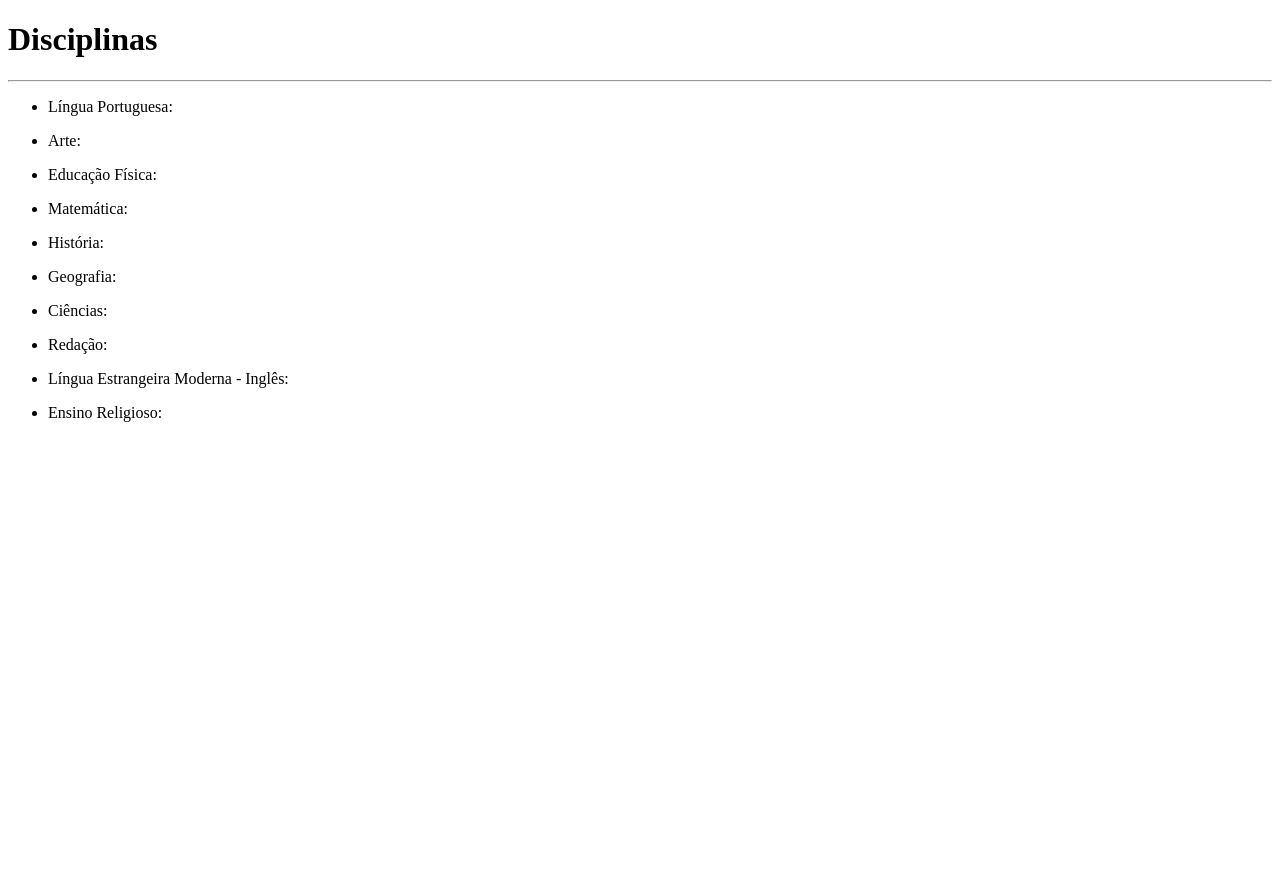
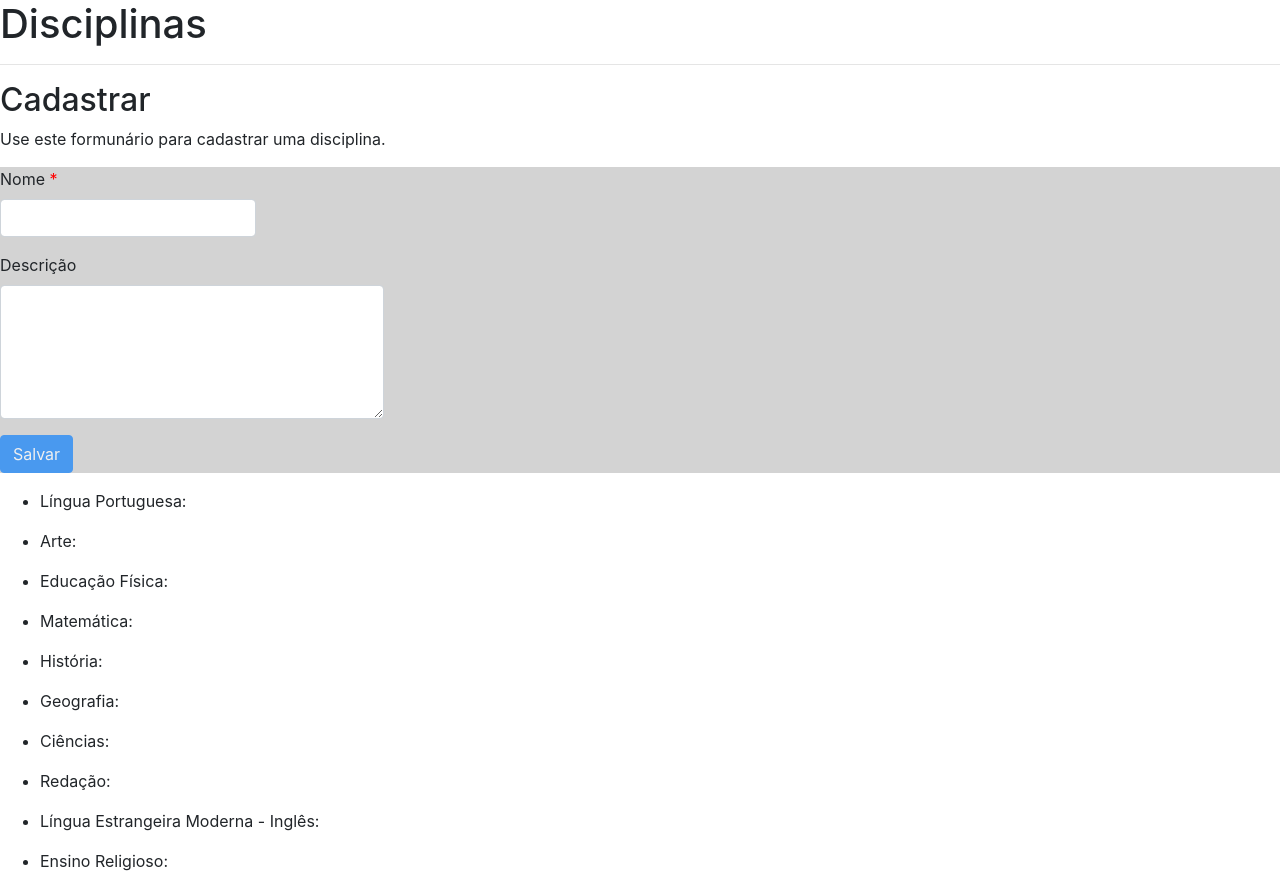
Before and after one commit to MatheusRGuedes/angular-escola, an Angular app: page / in a window 1280 px wide. Before the commit the page ends 800 px from the top, so only its background shows below. Built offline with nearby package versions, Linux system fonts and the light colour scheme.

Commit message:
Cadastro de disciplinas

```diff
--- a/src/app/app.component.html
+++ b/src/app/app.component.html
@@ -1,6 +1,32 @@
 <h1>Disciplinas</h1>
 
 <hr>
+
+<h2>Cadastrar</h2>
+
+<p>Use este formunário para cadastrar uma disciplina.</p>
+
+<!--
+  two-way data binding -> [(ngModel)] () -> evento e [] -> alteração prop html.
+                       -> Funciona tanto do tempate para o controller e vice versa
+-->
+<form style="background-color: lightgray;" class="mb-3" action="" #formDisciplina="ngForm" (ngSubmit)="salvar()">
+
+  <div class="mb-3">
+    <label for="nome" class="form-label">Nome <font style="color: red;">*</font></label>
+    <input style="width: 20%;" type="text" class="form-control" name="nome" [(ngModel)]="nome" required>
+    <!--Por ser two way databiding, o valor alterado no template é atualizado aqui <span>{{nome}}</span>-->
+  </div>
+
+  <div class="mb-3">
+    <label for="descricao" class="form-label">Descrição</label>
+    <textarea style="width: 30%;" class="form-control" cols="30" rows="5" name="descricao" [(ngModel)]="descricao"></textarea>
+    <!--<span>{{descricao}}</span>-->
+  </div>
+
+  <button [style.cursor]="!formDisciplina.valid ? 'not-allowed' : 'pointer'" class="btn btn-primary"
+      [disabled]="!formDisciplina.valid">Salvar</button>
+</form>
 
 <ul>
   <li *ngFor="let disciplina of disciplinas" (click)="selecionar(disciplina)">
--- a/src/app/app.component.ts
+++ b/src/app/app.component.ts
@@ -8,6 +8,8 @@ import { Disciplina } from './disciplina.model';
 })
 export class AppComponent {
   selecionado = null;
+  nome: string = '';
+  descricao :string | undefined;
 
   disciplinas = [
     new Disciplina('Língua Portuguesa', 'O objetivo é ler e produzir textos de qualidade, além de desenvolver a oralidade.'),
@@ -29,4 +31,12 @@ export class AppComponent {
       this.selecionado = null;
     }
   }
+
+  salvar() {
+    console.log(this.nome +" "+ this.descricao);
+    const disciplina = new Disciplina(this.nome, this.descricao);
+    this.disciplinas.push(disciplina);
+    this.nome = '';
+    this.descricao = '';
+  }
 }
--- a/src/app/app.module.ts
+++ b/src/app/app.module.ts
@@ -1,6 +1,6 @@
 import { NgModule } from '@angular/core';
 import { BrowserModule } from '@angular/platform-browser';
-
+import { FormsModule } from '@angular/forms';
 import { AppRoutingModule } from './app-routing.module';
 import { AppComponent } from './app.component';
 
@@ -10,7 +10,8 @@ import { AppComponent } from './app.component';
   ],
   imports: [
     BrowserModule,
-    AppRoutingModule
+    AppRoutingModule,
+    FormsModule
   ],
   providers: [],
   bootstrap: [AppComponent]
--- a/src/index.html
+++ b/src/index.html
@@ -4,10 +4,17 @@
   <meta charset="utf-8">
   <title>AngularEscola</title>
   <base href="/">
+  <!--<base href="/angular-escola">-->
   <meta name="viewport" content="width=device-width, initial-scale=1">
   <link rel="icon" type="image/x-icon" href="favicon.ico">
+  <link rel="stylesheet" href="https://stackpath.bootstrapcdn.com/bootstrap/4.3.1/css/bootstrap.min.css" integrity="sha384-ggOyR0iXCbMQv3Xipma34MD+dH/1fQ784/j6cY/iJTQUOhcWr7x9JvoRxT2MZw1T" crossorigin="anonymous">
 </head>
 <body>
   <app-root></app-root>
+
+
+  <script src="https://code.jquery.com/jquery-3.3.1.slim.min.js" integrity="sha384-q8i/X+965DzO0rT7abK41JStQIAqVgRVzpbzo5smXKp4YfRvH+8abtTE1Pi6jizo" crossorigin="anonymous"></script>
+  <!--<script src="https://cdnjs.cloudflare.com/ajax/libs/popper.js/1.14.7/umd/popper.min.js" integrity="sha384-UO2eT0CpHqdSJQ6hJty5KVphtPhzWj9WO1clHTMGa3JDZwrnQq4sF86dIHNDz0W1" crossorigin="anonymous"></script>-->
+  <script src="https://stackpath.bootstrapcdn.com/bootstrap/4.3.1/js/bootstrap.min.js" integrity="sha384-JjSmVgyd0p3pXB1rRibZUAYoIIy6OrQ6VrjIEaFf/nJGzIxFDsf4x0xIM+B07jRM" crossorigin="anonymous"></script>
 </body>
 </html>
```
